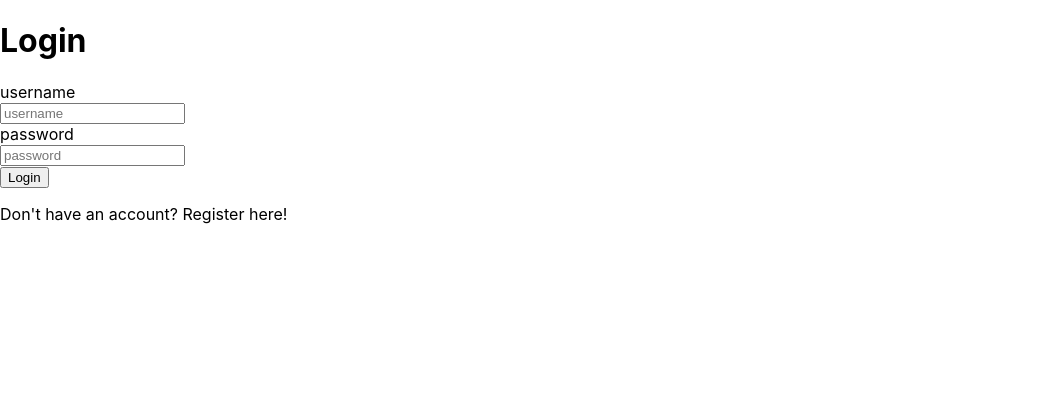
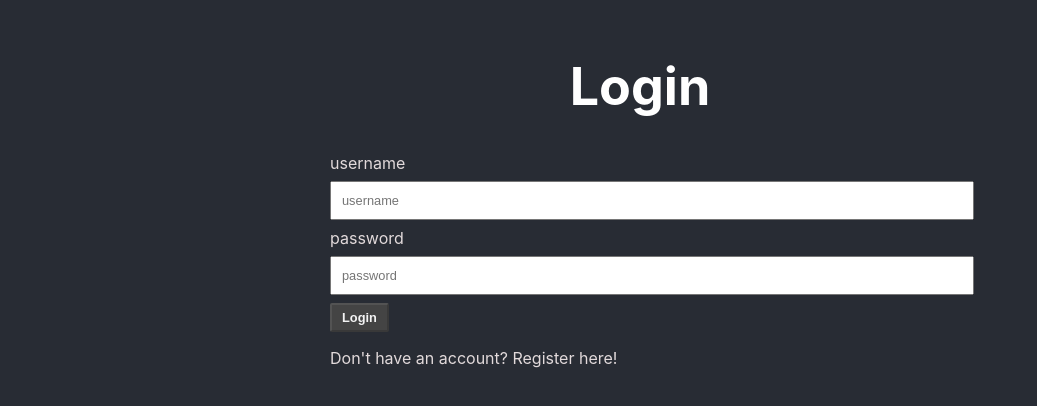
Before and after one commit to kylehorton33/movie-rater, a React (Create React App) app: page / in a window 1280 px wide. Shown: the top 406 px of the page, without its empty margins (0-1037 px from the left). Built offline with nearby package versions, Linux system fonts and the light colour scheme.

Commit message:
styling changes

```diff
--- a/src/App.css
+++ b/src/App.css
@@ -10,6 +10,35 @@
   text-align: center;
   font-size: calc(10px + 2vmin);
   color: white;
+}
+
+.Login-container {
+  width : 50%;
+  margin : 0 25%;
+}
+
+input, textarea {
+  width : 100%;
+  padding : 10px;
+  margin : 8px 0;
+  font-size: 0.8rem;
+}
+
+button {
+  color : #444;
+  background-color: #f3f3f3;
+  padding : 5px 10px;
+  border-radius : 2px;
+  font-weight : bold;
+  font-size : 0.8rem;
+  outline : none;
+}
+
+button:disabled {
+  color : #f3f3f3;
+  background-color: #444;
+  cursor : not-allowed;
+
 }
 
 .App-link {
@@ -61,3 +90,11 @@
   font-size: 1.2rem;
   margin: 16px 5px;
 }
+
+.fa-trash {
+  color : crimson;
+}
+
+h1 .fa-film {
+  transform: rotate(20deg);
+}
--- a/src/App.js
+++ b/src/App.js
@@ -4,6 +4,8 @@
 import MovieDetails from './components/movie-details';
 import MovieForm from './components/movie-form'
 import { useCookies } from 'react-cookie';
+import { FontAwesomeIcon } from '@fortawesome/react-fontawesome'
+import { faFilm } from '@fortawesome/free-solid-svg-icons'
 
 function App() {
 
@@ -74,7 +76,8 @@
   return (
     <div className="App">
       <header className="App-header">
-        <h1>MOVIE RATING APP</h1>
+        <h1><FontAwesomeIcon icon={faFilm} />
+        <span> MOVIE RATING APP</span></h1>
       </header>
       <div className="layout">
         <div>
--- a/src/components/auth.js
+++ b/src/components/auth.js
@@ -27,10 +27,16 @@
     .catch( err => console.log(err) )
   }
 
+  const isDisabled = username.length === 0 || password.length === 0;
+
   return (
-    <div>
-          { isLoginView ? <h1>Login</h1> : <h1>Register</h1>}
-          <label htmlFor="username">username</label><br/>
+    <div className='App'>
+      <header className='App-header'>
+        { isLoginView ? <h1>Login</h1> : <h1>Register</h1>}
+      </header>
+
+      <div className="Login-container">
+      <label htmlFor="username">username</label><br/>
           <input id="username" type="text" placeholder="username" value={ username }
               onChange={ evt => {setUsername(evt.target.value);
                 console.log(evt.target.value);} }
@@ -41,13 +47,15 @@
           ></input><br/>
 
           { isLoginView ?
-              <button onClick={loginClicked}>Login</button> :
-              <button onClick={registerClicked}>Register</button>
+              <button onClick={loginClicked} disabled={isDisabled}>Login</button> :
+              <button onClick={registerClicked} disabled={isDisabled}>Register</button>
             }
           { isLoginView ?
               <p onClick={() => setIsLoginView(false)}>Don't have an account? Register here!</p> :
               <p onClick={() => setIsLoginView(true)}>Already have an account? Login here!</p>
             }
+      </div>
+
 
 
 
--- a/src/components/movie-form.js
+++ b/src/components/movie-form.js
@@ -25,6 +25,8 @@
     .catch( err => console.log(err) )
   }
 
+  const isDisabled = title.length === 0 || description.length === 0;
+
   return (
     <React.Fragment>
       { props.movie ? (
@@ -39,8 +41,8 @@
               onChange={ evt => setDescription(evt.target.value)}
           ></textarea><br/>
           { props.movie.id ?
-              <button onClick={updateClicked}>Update</button> :
-              <button onClick={createClicked}>Create</button>
+              <button onClick={updateClicked} disabled={isDisabled}>Update</button> :
+              <button onClick={createClicked} disabled={isDisabled}>Create</button>
           }
 
 
```
